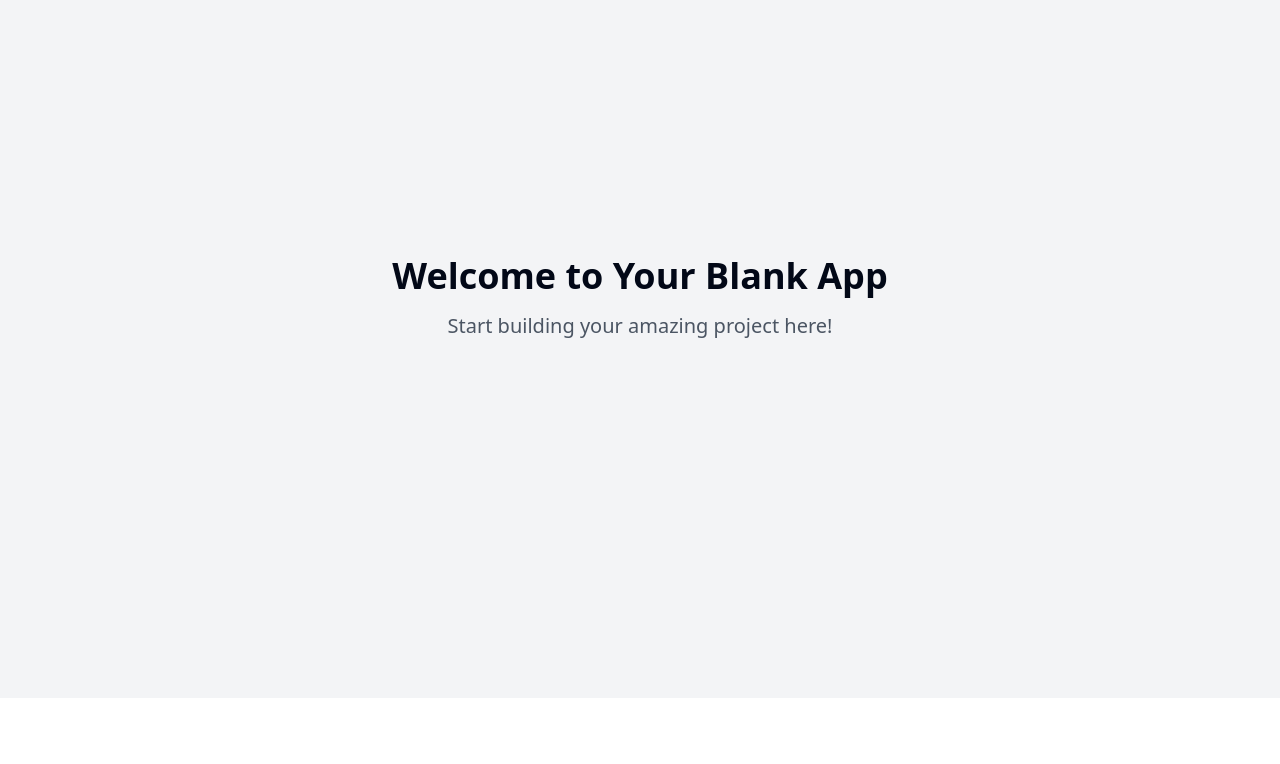
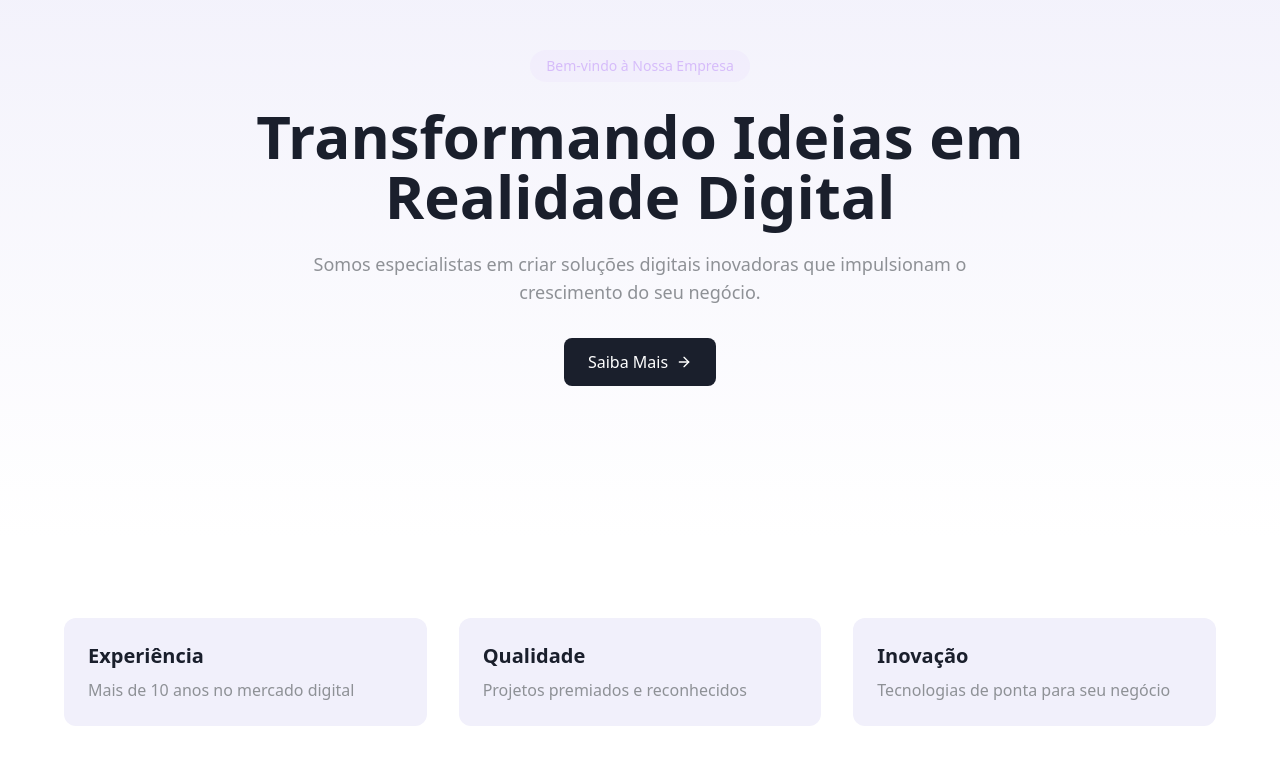
Before and after one commit to afp-danieladiashais-v1/pfalisson-gmail, a React (Vite) app: page / in a window 1280 px wide. Shown: the part 102-866 px from the top of the page. Before the commit the page ends 800 px from the top, so only its background shows below. Built offline with nearby package versions, Linux system fonts and the light colour scheme.

Commit message:
Implement Russell Brunson site structure
This commit implements a website structure based on Russell Brunson's recommendations and OpenAI's design.

```diff
--- a/package.json
+++ b/package.json
@@ -45,6 +45,7 @@
     "cmdk": "^1.0.0",
     "date-fns": "^3.6.0",
     "embla-carousel-react": "^8.3.0",
+    "framer-motion": "^12.4.1",
     "input-otp": "^1.2.4",
     "lucide-react": "^0.462.0",
     "next-themes": "^0.3.0",
--- /dev/null
+++ b/src/components/Hero.tsx
@@ -0,0 +1,49 @@
+
+import { motion } from "framer-motion";
+import { ArrowRight } from "lucide-react";
+
+export const Hero = () => {
+  return (
+    <section className="min-h-[80vh] flex items-center justify-center bg-gradient-to-b from-muted to-background px-4">
+      <div className="max-w-4xl mx-auto text-center">
+        <motion.span
+          initial={{ opacity: 0, y: 20 }}
+          animate={{ opacity: 1, y: 0 }}
+          transition={{ duration: 0.5 }}
+          className="inline-block px-4 py-1.5 mb-6 text-sm font-medium bg-accent/10 text-accent rounded-full"
+        >
+          Bem-vindo à Nossa Empresa
+        </motion.span>
+
+        <motion.h1
+          initial={{ opacity: 0, y: 20 }}
+          animate={{ opacity: 1, y: 0 }}
+          transition={{ duration: 0.5, delay: 0.2 }}
+          className="text-4xl md:text-6xl font-bold mb-6 text-primary"
+        >
+          Transformando Ideias em Realidade Digital
+        </motion.h1>
+
+        <motion.p
+          initial={{ opacity: 0, y: 20 }}
+          animate={{ opacity: 1, y: 0 }}
+          transition={{ duration: 0.5, delay: 0.4 }}
+          className="text-lg text-secondary mb-8 max-w-2xl mx-auto"
+        >
+          Somos especialistas em criar soluções digitais inovadoras que impulsionam o crescimento do seu negócio.
+        </motion.p>
+
+        <motion.div
+          initial={{ opacity: 0, y: 20 }}
+          animate={{ opacity: 1, y: 0 }}
+          transition={{ duration: 0.5, delay: 0.6 }}
+        >
+          <button className="inline-flex items-center px-6 py-3 bg-primary text-white rounded-lg hover:bg-primary/90 transition-colors duration-200">
+            Saiba Mais
+            <ArrowRight className="ml-2 h-4 w-4" />
+          </button>
+        </motion.div>
+      </div>
+    </section>
+  );
+};
--- a/src/pages/Index.tsx
+++ b/src/pages/Index.tsx
@@ -1,12 +1,48 @@
-// Update this page (the content is just a fallback if you fail to update the page)
+
+import { Hero } from "@/components/Hero";
+import { motion } from "framer-motion";
 
 const Index = () => {
   return (
-    <div className="min-h-screen flex items-center justify-center bg-gray-100">
-      <div className="text-center">
-        <h1 className="text-4xl font-bold mb-4">Welcome to Your Blank App</h1>
-        <p className="text-xl text-gray-600">Start building your amazing project here!</p>
-      </div>
+    <div className="min-h-screen bg-background">
+      <Hero />
+
+      <motion.section
+        initial={{ opacity: 0 }}
+        animate={{ opacity: 1 }}
+        transition={{ duration: 0.5, delay: 0.8 }}
+        className="py-20 px-4"
+      >
+        <div className="max-w-6xl mx-auto grid grid-cols-1 md:grid-cols-3 gap-8">
+          {[
+            {
+              title: "Experiência",
+              description: "Mais de 10 anos no mercado digital",
+            },
+            {
+              title: "Qualidade",
+              description: "Projetos premiados e reconhecidos",
+            },
+            {
+              title: "Inovação",
+              description: "Tecnologias de ponta para seu negócio",
+            },
+          ].map((item, index) => (
+            <motion.div
+              key={index}
+              initial={{ opacity: 0, y: 20 }}
+              animate={{ opacity: 1, y: 0 }}
+              transition={{ duration: 0.5, delay: 0.8 + index * 0.2 }}
+              className="p-6 bg-muted rounded-xl hover:shadow-lg transition-shadow duration-200"
+            >
+              <h3 className="text-xl font-semibold mb-2 text-primary">
+                {item.title}
+              </h3>
+              <p className="text-secondary">{item.description}</p>
+            </motion.div>
+          ))}
+        </div>
+      </motion.section>
     </div>
   );
 };
--- a/tailwind.config.ts
+++ b/tailwind.config.ts
@@ -1,3 +1,4 @@
+
 import type { Config } from "tailwindcss";
 
 export default {
@@ -12,85 +13,50 @@ export default {
   theme: {
     container: {
       center: true,
-			padding: '2rem',
+      padding: "2rem",
       screens: {
-				'2xl': '1400px'
-			}
+        "2xl": "1400px",
+      },
     },
     extend: {
       colors: {
-				border: 'hsl(var(--border))',
-				input: 'hsl(var(--input))',
-				ring: 'hsl(var(--ring))',
-				background: 'hsl(var(--background))',
-				foreground: 'hsl(var(--foreground))',
+        border: "hsl(var(--border))",
+        input: "hsl(var(--input))",
+        ring: "hsl(var(--ring))",
+        background: "hsl(var(--background))",
+        foreground: "hsl(var(--foreground))",
         primary: {
-					DEFAULT: 'hsl(var(--primary))',
-					foreground: 'hsl(var(--primary-foreground))'
+          DEFAULT: "#1A1F2C",
+          foreground: "#FFFFFF",
         },
         secondary: {
-					DEFAULT: 'hsl(var(--secondary))',
-					foreground: 'hsl(var(--secondary-foreground))'
-				},
-				destructive: {
-					DEFAULT: 'hsl(var(--destructive))',
-					foreground: 'hsl(var(--destructive-foreground))'
+          DEFAULT: "#8E9196",
+          foreground: "#1A1F2C",
         },
         muted: {
-					DEFAULT: 'hsl(var(--muted))',
-					foreground: 'hsl(var(--muted-foreground))'
+          DEFAULT: "#F1F0FB",
+          foreground: "#555555",
         },
         accent: {
-					DEFAULT: 'hsl(var(--accent))',
-					foreground: 'hsl(var(--accent-foreground))'
+          DEFAULT: "#D6BCFA",
+          foreground: "#1A1F2C",
         },
-				popover: {
-					DEFAULT: 'hsl(var(--popover))',
-					foreground: 'hsl(var(--popover-foreground))'
-				},
-				card: {
-					DEFAULT: 'hsl(var(--card))',
-					foreground: 'hsl(var(--card-foreground))'
-				},
-				sidebar: {
-					DEFAULT: 'hsl(var(--sidebar-background))',
-					foreground: 'hsl(var(--sidebar-foreground))',
-					primary: 'hsl(var(--sidebar-primary))',
-					'primary-foreground': 'hsl(var(--sidebar-primary-foreground))',
-					accent: 'hsl(var(--sidebar-accent))',
-					'accent-foreground': 'hsl(var(--sidebar-accent-foreground))',
-					border: 'hsl(var(--sidebar-border))',
-					ring: 'hsl(var(--sidebar-ring))'
-				}
-			},
-			borderRadius: {
-				lg: 'var(--radius)',
-				md: 'calc(var(--radius) - 2px)',
-				sm: 'calc(var(--radius) - 4px)'
       },
       keyframes: {
-				'accordion-down': {
-					from: {
-						height: '0'
+        fadeIn: {
+          "0%": { opacity: "0" },
+          "100%": { opacity: "1" },
         },
-					to: {
-						height: 'var(--radix-accordion-content-height)'
-					}
+        slideUp: {
+          "0%": { transform: "translateY(20px)", opacity: "0" },
+          "100%": { transform: "translateY(0)", opacity: "1" },
         },
-				'accordion-up': {
-					from: {
-						height: 'var(--radix-accordion-content-height)'
-					},
-					to: {
-						height: '0'
-					}
-				}
       },
       animation: {
-				'accordion-down': 'accordion-down 0.2s ease-out',
-				'accordion-up': 'accordion-up 0.2s ease-out'
-			}
-		}
+        fadeIn: "fadeIn 0.5s ease-out",
+        slideUp: "slideUp 0.5s ease-out",
+      },
+    },
   },
   plugins: [require("tailwindcss-animate")],
 } satisfies Config;
```
Also changed, not shown: 1 other file (tests, documents, lock files or other folders). Lines whose indentation alone changed are shown as unchanged.
